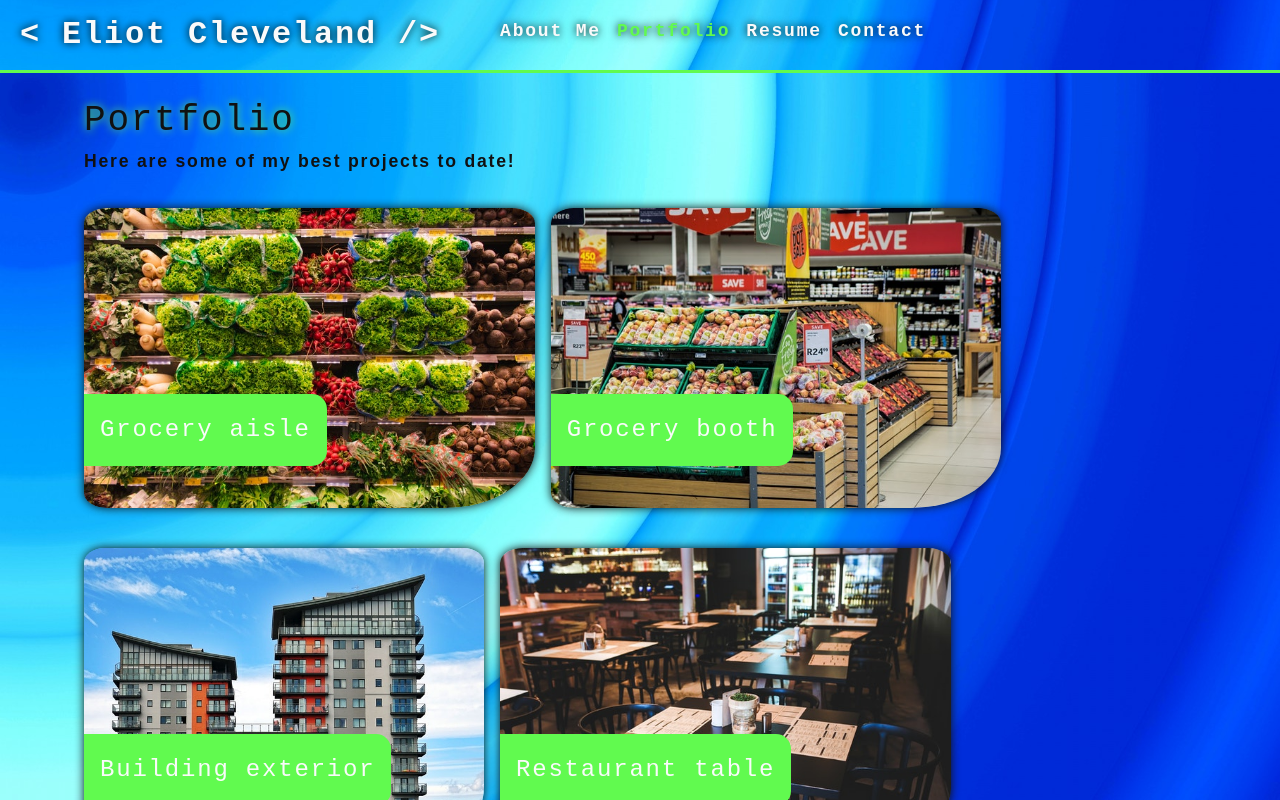
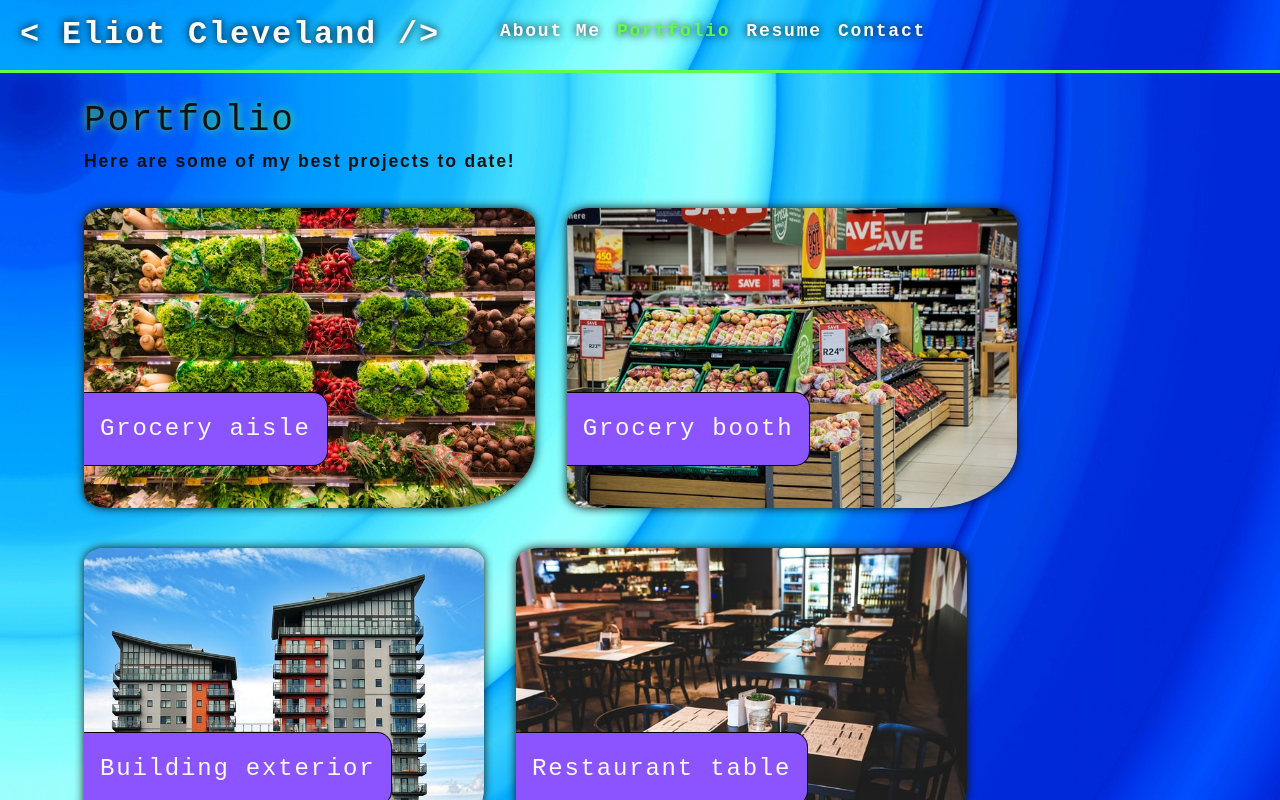
Before and after one commit to eclevela-1234/folio-3-point-0, a React (Create React App) app: page / in a window 1280 px wide. Both pictures are taken after a click on the item "Portfolio". Shown: the top 800 px of the page. Built offline with nearby package versions, Linux system fonts and the light colour scheme.

Commit message:
few more styles

```diff
--- a/src/components/PhotoList/index.js
+++ b/src/components/PhotoList/index.js
@@ -75,12 +75,12 @@ const PhotoList = ({ category }) => {
         )}
       <div className="flex-row">
         {currentPhotos.map((image, i) => (
-          <article>
+          <article onClick={() => toggleModal(image, i)}>
           <img
             src={require(`../../assets/small/${category}/${i}.jpg`)}
             alt={image.name}
             className="img-thumbnail"
-            onClick={() => toggleModal(image, i)}
+
             key={image.name}
           />
           <div className="caption">
--- a/src/index.css
+++ b/src/index.css
@@ -269,7 +269,7 @@ textarea {
 .img-thumbnail {
   width: auto;
   height: 300px;
-  cursor: pointer;
+
   border-radius: 5% 5% 20% 5%;
   box-shadow: 0 0 10px;
 }
@@ -355,23 +355,26 @@ h6 i {
   font-size: 1rem;
 }
 article {
-  margin: 1rem 1rem 1rem 0;
+  margin: 1rem 2rem 1rem 0;
   position: relative;
   align-items: center;
   vertical-align: baseline;
+  cursor: pointer;
 }
 
 .caption {
   display: inline-block;
   position: absolute;
   padding: 1rem;
-  border: var(--primary-color) 2px solid;
+  border-top: var(--dark) 1px solid;
+  border-right: var(--dark) 1px solid;
+  border-bottom: var(--dark) 1px solid;
   border-top-right-radius: 15px;
   border-bottom-right-radius: 15px;
   bottom: 50px;
   left: 0;
   color: var(--light);
-  background-color: var(--secondary);
+  background-color: var(--primary);
 }
 
 @media screen and (max-width: 980px) {
```
